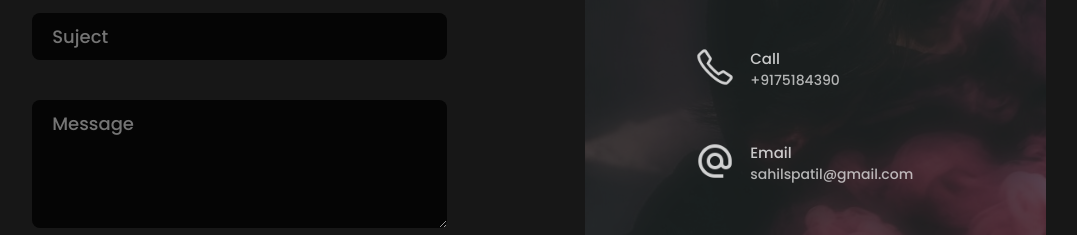
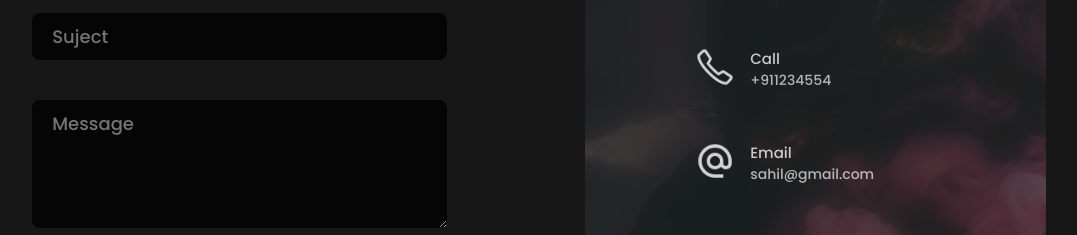
Before and after one commit to SahilsPatil/portfollio, a Next.js app: page /components/Contact_Main in a window 1280 px wide. Shown: the part 261-496 px from the top of the page, without its empty margins (170-1247 px from the left). Built offline with nearby package versions, Linux system fonts and the light colour scheme; a web font is replaced by a local one.

Commit message:
Responsive

```diff
--- a/pages/components/Contact_Main.js
+++ b/pages/components/Contact_Main.js
@@ -52,7 +52,7 @@ export default function Contact_Main(contact) {
                         </div>
                         <div className={styles.contact_info_details_detail_info}>
                             <div className={styles.contact_info_details_detail_info_name}>Call</div>
-                            <div className={styles.contact_info_details_detail_info_desc}>+9175184390</div>
+                            <div className={styles.contact_info_details_detail_info_desc}>+911234554</div>
                         </div>
                     </div>
                     <div className={styles.contact_info_details_detail}>
@@ -61,7 +61,7 @@ export default function Contact_Main(contact) {
                         </div>
                         <div className={styles.contact_info_details_detail_info}>
                             <div className={styles.contact_info_details_detail_info_name}>Email</div>
-                            <div className={styles.contact_info_details_detail_info_desc}>sahilspatil@gmail.com</div>
+                            <div className={styles.contact_info_details_detail_info_desc}>sahil@gmail.com</div>
                         </div>
                     </div>
                 </div>
```
